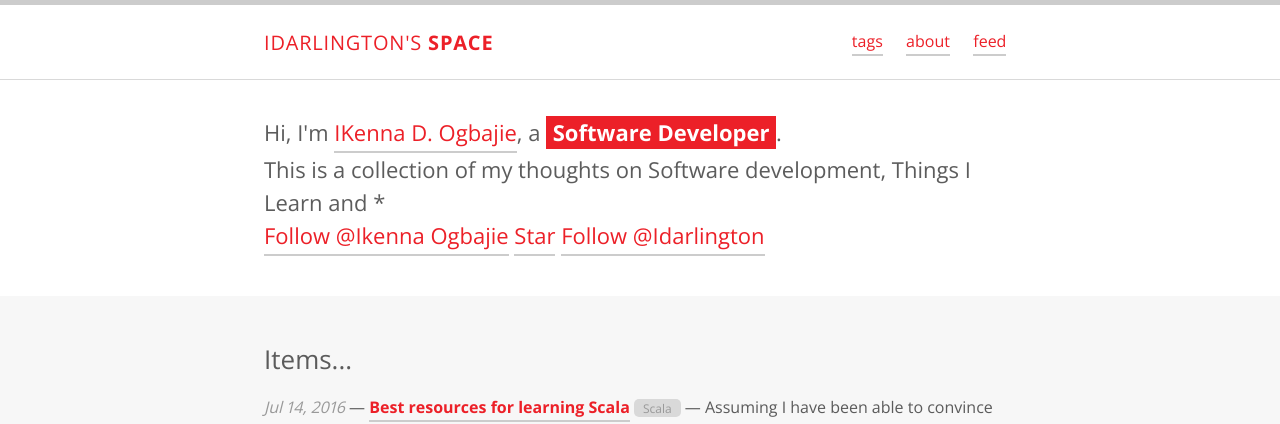
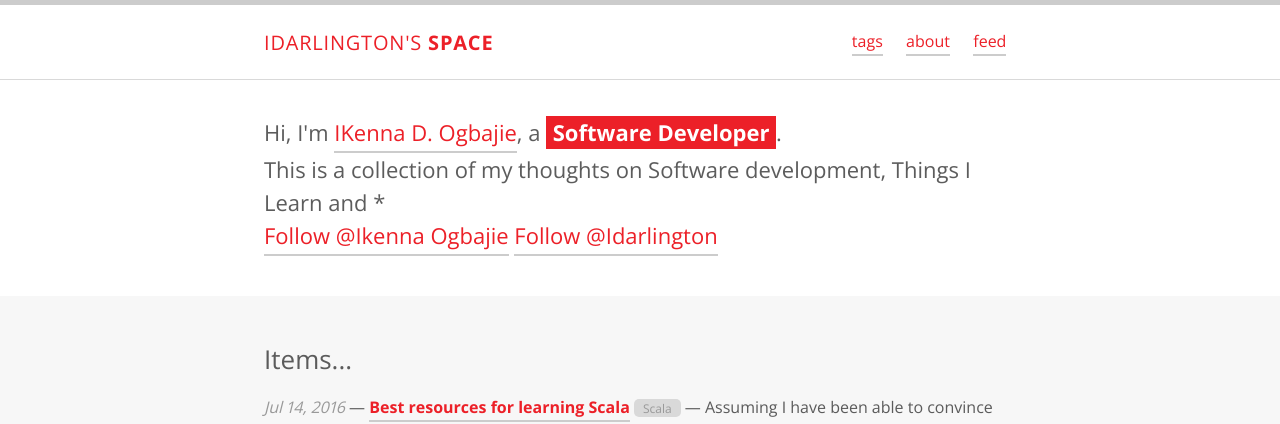
Before and after one commit to idarlington/idarlington.github.io, a Jekyll site: the page built from index.html, in a window 1280 px wide. Shown: the top 424 px of the page. Built offline with Jekyll 4.4.1, drawn with Linux system fonts in a browser that asks for light colours; the list of posts is cut into pages by our own code; comment, search, counter and statistics services are not loaded.

Commit message:
Update gh-fork-star.html

```diff
--- a/_includes/gh-fork-star.html
+++ b/_includes/gh-fork-star.html
@@ -1,4 +1,3 @@
 <a class="github-button" href="{{ site.author.github }}" data-count-href="/{{ site.project.author}}/followers" data-count-api="/users/{{ site.project.author}}#followers" data-count-aria-label="# followers on GitHub" aria-label="Follow @{{ site.project.author}} on GitHub">Follow @{{ site.project.author}}</a>
-<a class="github-button" href="{{ site.project.repo }}" data-icon="octicon-star" data-count-href="/{{ site.project.author }}/{{ site.project.name }}/stargazers" data-count-api="/repos/{{ site.project.author }}/{{ site.project.name }}#stargazers_count" data-count-aria-label="# stargazers on GitHub" aria-label="Star {{ site.project.author }}/{{ site.project.name }} on GitHub">Star</a>
 <a href="https://twitter.com/Idarlington" class="twitter-follow-button" data-show-count="false">Follow @Idarlington</a> <script>!function(d,s,id){var js,fjs=d.getElementsByTagName(s)[0],p=/^http:/.test(d.location)?'http':'https';if(!d.getElementById(id)){js=d.createElement(s);js.id=id;js.src=p+'://platform.twitter.com/widgets.js';fjs.parentNode.insertBefore(js,fjs);}}(document, 'script', 'twitter-wjs');</script>
 <script async defer id="github-bjs" src="https://buttons.github.io/buttons.js"></script>
```
